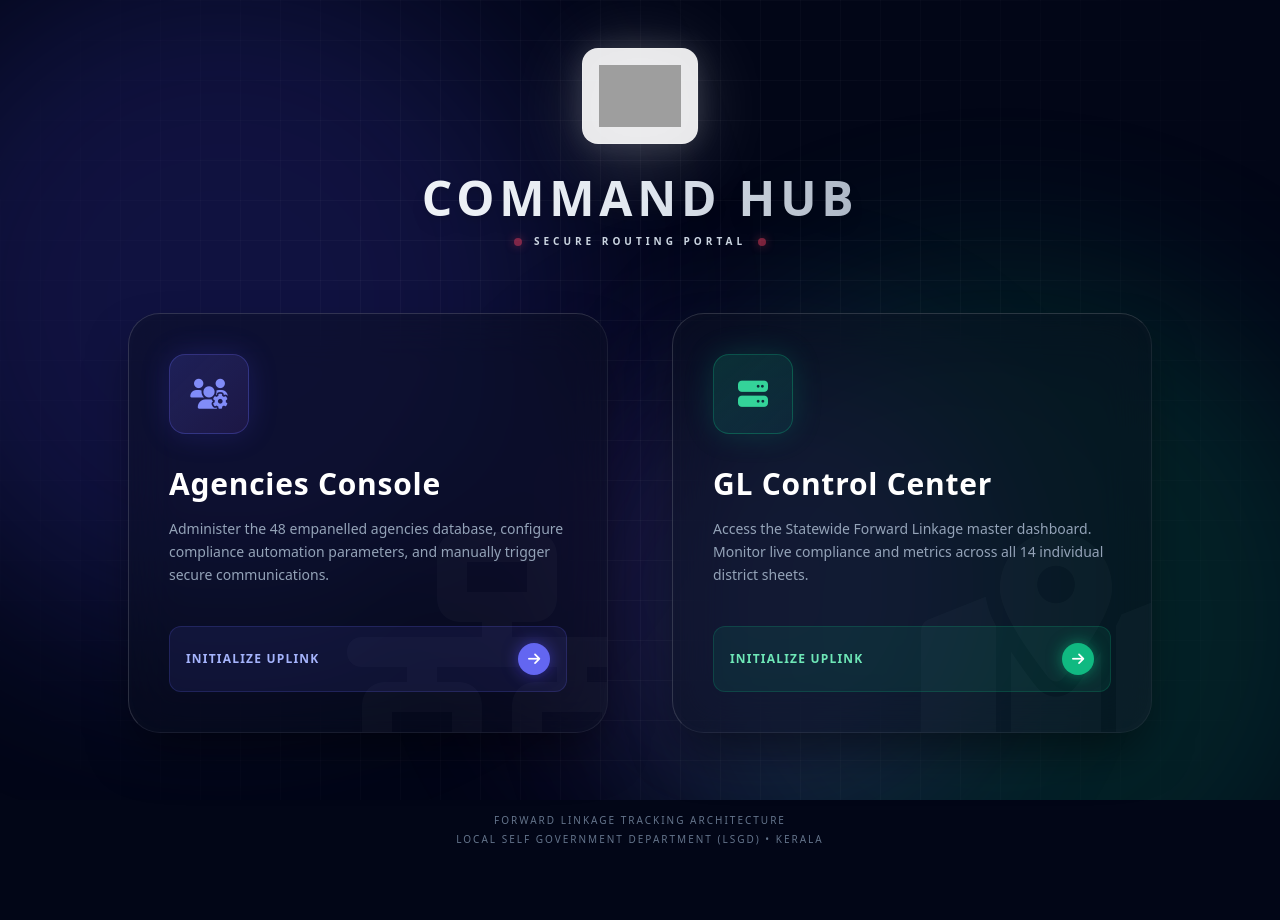
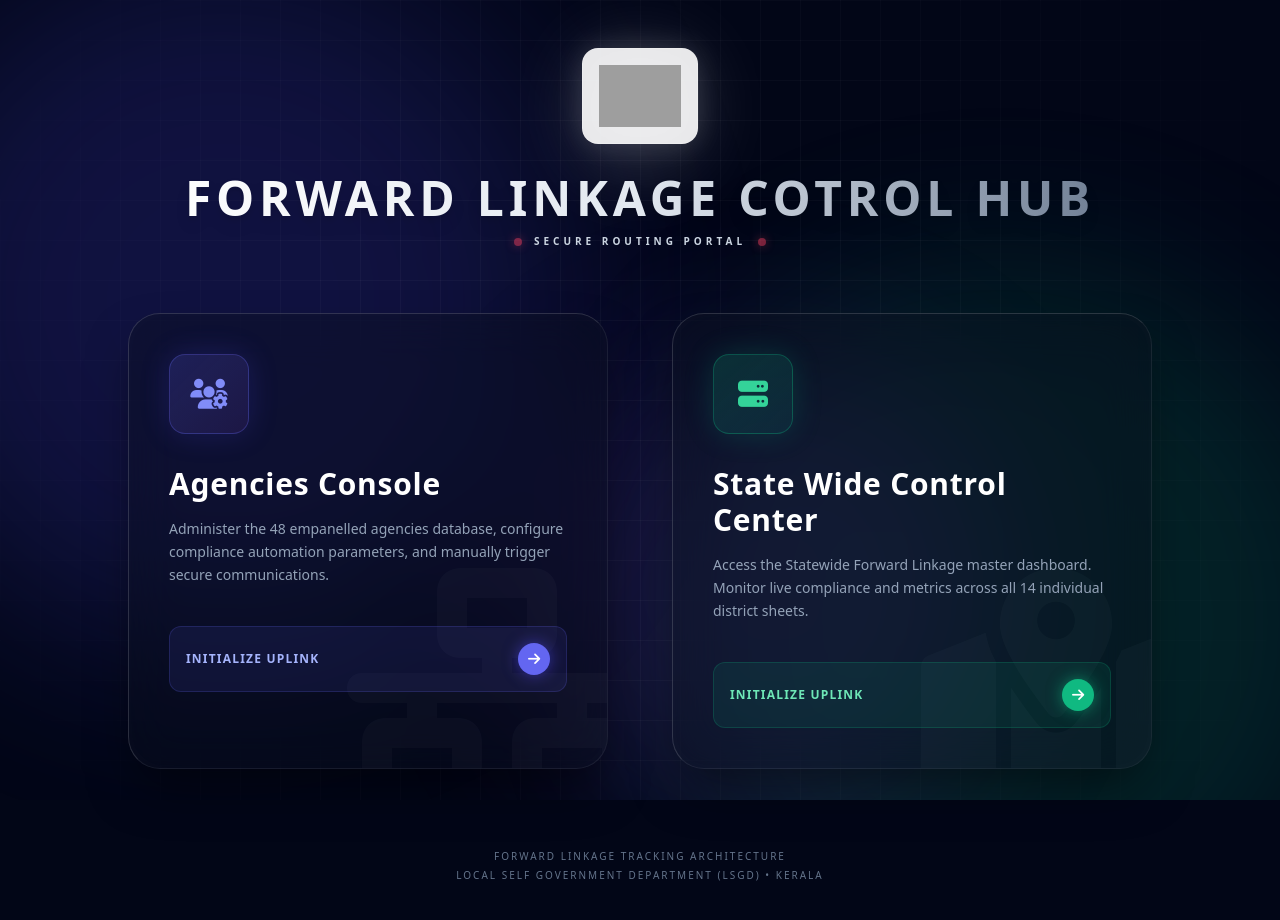
Before and after one commit to Gokul-Ga/Forward-Linkage-Control-Center, a plain HTML site: page index.html in a window 1280 px wide. Before the commit the page ends 895 px from the top, so only its background shows below. Drawn offline with nearby package versions, Linux system fonts and the light colour scheme; grey boxes are pictures that could not be loaded.

Commit message:
Update title and links in index.html

```diff
--- a/index.html
+++ b/index.html
@@ -2,7 +2,8 @@
 <html lang="en">
 <head>
   <meta charset="UTF-8">
-  <title>Command Hub | Suchitwa Mission</title>
+  <title>FL-CONTROL HUB | Suchitwa Mission</title>
+  <link rel="icon" type="image/png" href="https://suchitwamission.org/public/img/logo/fav.svg" sizes="32x32">
   <meta name="viewport" content="width=device-width, initial-scale=1.0">
   <script src="https://cdn.tailwindcss.com"></script>
   <link rel="stylesheet" href="https://cdnjs.cloudflare.com/ajax/libs/font-awesome/6.4.0/css/all.min.css">
@@ -86,7 +87,7 @@
         <div class="absolute inset-0 bg-white/20 blur-2xl rounded-full"></div>
         <img src="https://gokul-ga.github.io/SM-Forward-Linkage-Dashboard/SM%20LOGO.png" alt="Suchitwa Mission Logo" class="h-24 mx-auto mb-6 bg-white/90 backdrop-blur-md rounded-2xl p-4 shadow-[0_0_30px_rgba(255,255,255,0.15)] relative border border-white/20">
       </div>
-      <h1 class="text-4xl md:text-5xl font-black tracking-widest text-transparent bg-clip-text bg-gradient-to-r from-white via-slate-200 to-slate-500 mb-3 drop-shadow-lg">COMMAND HUB</h1>
+      <h1 class="text-4xl md:text-5xl font-black tracking-widest text-transparent bg-clip-text bg-gradient-to-r from-white via-slate-200 to-slate-500 mb-3 drop-shadow-lg">FORWARD LINKAGE COTROL HUB</h1>
       <div class="flex items-center justify-center gap-3">
         <span class="w-2 h-2 rounded-full bg-rose-500 animate-pulse shadow-[0_0_10px_rgba(244,63,94,0.8)]"></span>
         <p class="text-[10px] uppercase tracking-[0.4em] text-slate-300 font-bold">Secure Routing Portal</p>
@@ -99,7 +100,7 @@
 
       <!-- Card 1: Agencies Super Admin -->
       <!-- REPLACE href="#" WITH YOUR 48-AGENCY APP URL -->
-      <a href="https://gokul-ga.github.io/SM-Forward-Linkage-Super-Admin-Hub/" target="_blank" class="glass-card card-indigo p-8 md:p-10 rounded-[2rem] transition-colors duration-500 block relative overflow-hidden fade-up delay-1 group cursor-pointer" data-tilt data-tilt-max="5" data-tilt-speed="400" data-tilt-glare data-tilt-max-glare="0.2">
+      <a href="https://script.google.com/macros/s/AKfycbxyEpRXGInAXtCGiis1mVvF70ZYyaSHxkKP1TlmIG_6FkfUfAMnWJlVC75E020VaZtiXQ/exec" target="_blank" class="glass-card card-indigo p-8 md:p-10 rounded-[2rem] transition-colors duration-500 block relative overflow-hidden fade-up delay-1 group cursor-pointer" data-tilt data-tilt-max="5" data-tilt-speed="400" data-tilt-glare data-tilt-max-glare="0.2">
 
         <!-- Background Icon -->
         <div class="absolute -bottom-10 -right-10 opacity-[0.03] group-hover:opacity-[0.08] transition-opacity duration-700 pointer-events-none">
@@ -123,7 +124,7 @@
 
       <!-- Card 2: Statewide GL Control Center -->
       <!-- REPLACE href="#" WITH YOUR 14-DISTRICT APP URL -->
-      <a href="https://script.google.com/macros/s/AKfycbxyEpRXGInAXtCGiis1mVvF70ZYyaSHxkKP1TlmIG_6FkfUfAMnWJlVC75E020VaZtiXQ/exec" target="_blank" class="glass-card card-emerald p-8 md:p-10 rounded-[2rem] transition-colors duration-500 block relative overflow-hidden fade-up delay-2 group cursor-pointer" data-tilt data-tilt-max="5" data-tilt-speed="400" data-tilt-glare data-tilt-max-glare="0.2">
+      <a href="https://gokul-ga.github.io/SM-Forward-Linkage-Super-Admin-Hub/" target="_blank" class="glass-card card-emerald p-8 md:p-10 rounded-[2rem] transition-colors duration-500 block relative overflow-hidden fade-up delay-2 group cursor-pointer" data-tilt data-tilt-max="5" data-tilt-speed="400" data-tilt-glare data-tilt-max-glare="0.2">
 
         <!-- Background Icon -->
         <div class="absolute -bottom-10 -right-10 opacity-[0.03] group-hover:opacity-[0.08] transition-opacity duration-700 pointer-events-none">
@@ -134,7 +135,7 @@
           <i class="fa-solid fa-server text-3xl text-emerald-400"></i>
         </div>
 
-        <h2 class="text-3xl font-extrabold text-white mb-4 tracking-wide">GL Control Center</h2>
+        <h2 class="text-3xl font-extrabold text-white mb-4 tracking-wide">State Wide Control Center</h2>
         <p class="text-sm text-slate-400 mb-10 leading-relaxed">Access the Statewide Forward Linkage master dashboard. Monitor live compliance and metrics across all 14 individual district sheets.</p>
 
         <div class="action-btn flex items-center justify-between bg-emerald-500/10 border border-emerald-500/20 rounded-xl p-4 group-hover:bg-emerald-500/20 transition-colors duration-300">
```
